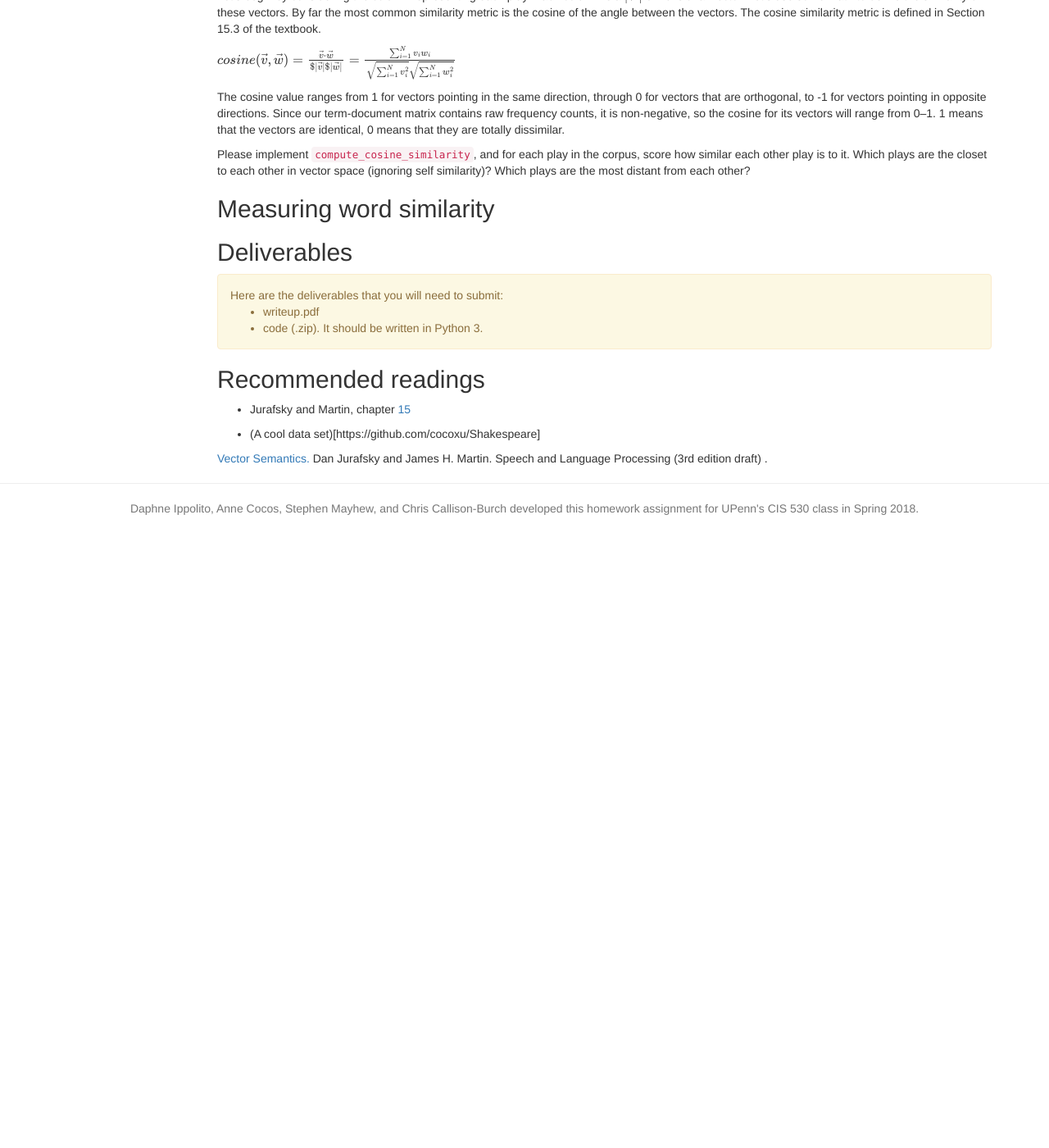
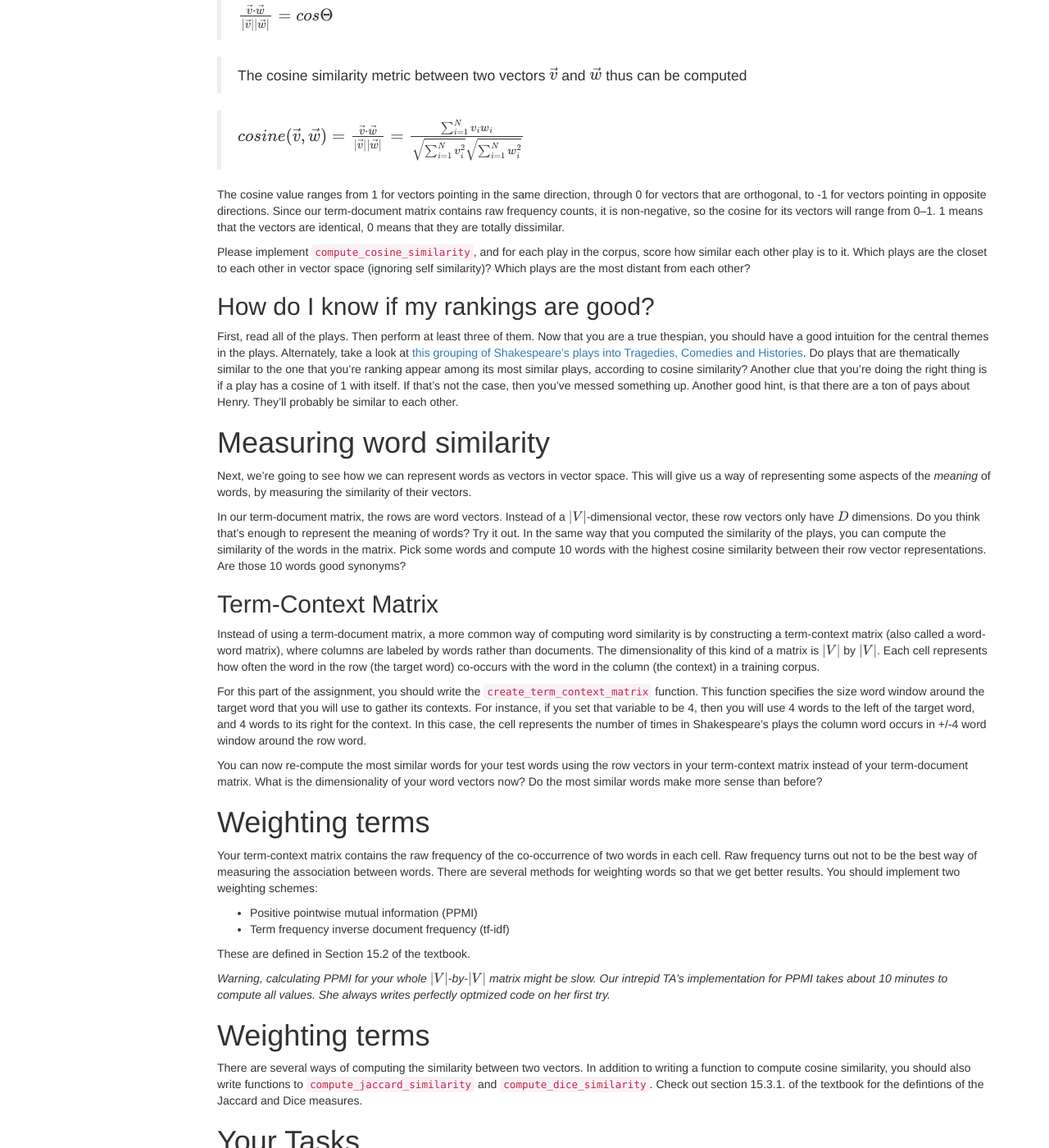
Before and after one commit to computational-linguistics-class/computational-linguistics-class.github.io, a Jekyll site: the page built from assignment3.md, in a window 1280 px wide and 1400 px high, scrolled down 1946 px. Shown: the whole window at 82% size. Built offline with Jekyll 4.4.1, drawn with Linux system fonts in a browser that asks for light colours; nearby versions of some CDN libraries; formulas are drawn with MathJax 3; a script that is not in the unit is left out; before the commit the page ends 2576 px from its top, so only the background shows below that; some of the changed text lies outside the part shown.

Commit message:
Updated draft of HW3

```diff
--- a/assignment3.md
+++ b/assignment3.md
@@ -3,7 +3,7 @@ layout: default
 img: period_speech.png
 img_link: https://xkcd.com/771/
 caption: Understanding Shakespeare with Math
-title: Homework 3 - Vector Semantics
+title: Homework 3 "Vector Space Models"
 active_tab: homework
 release_date: 2018-01-24
 due_date: 2018-01-31T11:00:00EST
@@ -32,7 +32,7 @@ Warning: this assignment is out of date.  It may still need to be updated for th
 This assignment is due before {{ page.due_date | date: "%I:%M%p" }} on {{ page.due_date | date: "%A, %B %-d, %Y" }}.
 </div>
 
-Vector Semantics <span class="text-muted">: Assignment 3</span>
+Vector Space Models <span class="text-muted">: Assignment 3</span>
 =============================================================
 
 In this assignment you will implement many of the things you learned in [Chapter 15 of the textbook](https://web.stanford.edu/~jurafsky/slp3/15.pdf). If you haven't read it yet, now would be a good time to do that.  We'll wait.  Done?  Great, let's move on.
@@ -47,6 +47,91 @@ Here are the materials that you should download for this assignment:
 * Skeleton python code
 * Data - the complete works of Shakespeare
 </div>
+
+
+# Term-Document Matrix
+
+You will write code to compile a term-document matrix for Shakespeare's plays, following the description in section 15.1.1 in textbook.
+
+> In a *term-document matrix*, each row represents a word in the vocabulary and each column represents a document from some collection. The figure below shows a small selection from a term-document matrix showing the occurrence of four words in four plays by Shakespeare. Each cell in this matrix represents the number of times a particular word (defined by the row) occurs in a particular document (defined by the column). Thus *clown* appeared 117 times in *Twelfth Night
+
+|             | As You Like It |  Twelfth Night  | Julias Caesar | Henry V |
+| :---------: |:--------------:| :-------------: | :----------:  | :-----: |
+| **battle**	| 1 | 1 | 8 | 15 |
+| **soldier**	| 2 | 2 | 12 | 36 |
+| **fool**		| 37 | 58 | 1 | 5 |
+| **crown**		| 5 | 117 | 0 | 0 |
+
+The dimensions of your term-document matrix will be the number of documents $D$ (in this case, the number of Shakespeare's plays that we give you in the corpus by the number of unique word types $\|V\|$ in that collection.   The columns represent the documents, and the rows represent the words, and each cell represents the frequency of that word in that document.
+
+In your code you will write a function to `create_term_document_matrix`.  This will let you be the hit of your next dinner party by being able to answer triva questions like *how many words did Shakespeare use?*, which may give us a hint to the answer to *[How many words did Shakespeare know?]*  The table will also tell you how many words Shakespeare used only once.  did you know that there's a technical term for that?  In corpus linguistics they are called [*hapax legomena*](https://en.wikipedia.org/wiki/Hapax_legomenon), but I prefer the term *singleton*, because I don't like snooty Greek or Latin terms.
+
+## Comparing plays
+
+The term-document matrix will also let us do cool things like figure out which plays are most similar to each other, by comparing the column vectors.  We could even look for outliers to see if some plays are so dissimilar from the rest of the cannon that [maybe they weren't authored by Shakespeare afterall](https://en.wikipedia.org/wiki/Shakespeare_authorship_question).
+
+Let's begin by considering the column representing each play.  Each column is a $\|V\|$-dimensional vector.  Let's use some math to define the similarity of these vectors.   By far the most common similarity metric is the cosine of the angle between the vectors.  The cosine similarity metric is defined in Section 15.3 of the textbook.
+
+> The cosine—like most measures for vector similarity used in NLP—is based on the dot product operator from linear algebra, also called the inner product:
+
+> dot-product($\vec{v}, \vec{w}) = \vec{v} \cdot \vec{w} = \sum_{i=1}^{N}{v_iw_i} = v_1w_1 +v_2w_2 +...+v_Nw_N$
+
+> The dot product acts as a similarity metric because it will tend to be high just when the two vectors have large values in the same dimensions. Alternatively, vectors that have zeros in different dimensions—orthogonal vectors—will have a dot product of 0, representing their strong dissimilarity.
+
+> This raw dot-product, however, has a problem as a similarity metric: it favors long vectors. The vector length is defined as
+
+> $\|\vec{v}\| = \sqrt{\sum_{i=1}^{N}{v_i^2}}$
+
+> The dot product is higher if a vector is longer, with higher values in each dimension. More frequent words have longer vectors, since they tend to co-occur with more words and have higher co-occurrence values with each of them. The raw dot product thus will be higher for frequent words. But this is a problem; we’d like a similarity metric that tells us how similar two words are regardless of their frequency.
+
+> The simplest way to modify the dot product to normalize for the vector length is to divide the dot product by the lengths of each of the two vectors. This normalized dot product turns out to be the same as the cosine of the angle between the two vectors, following from the definition of the dot product between two vectors $\vec{v}$ and $\vec{w}$ as:
+
+> $\vec{v} \cdot \vec{w} = \|\vec{v}\|\|\vec{w}\| cos \Theta$
+
+> $\frac{\vec{v} \cdot \vec{w}}{\|\vec{v}\|\|\vec{w}\|} =  cos \Theta$
+
+> The cosine similarity metric between two vectors $\vec{v}$ and $\vec{w}$ thus can be computed
+
+> $cosine(\vec{v}, \vec{w}) = \frac{\vec{v} \cdot \vec{w}}{\|\vec{v}\| \|\vec{w}\|} = \frac{\sum_{i=1}^{N}{v_iw_i}}{\sqrt{\sum_{i=1}^{N}{v_i^2}} \sqrt{\sum_{i=1}^{N}{w_i^2}}} $
+
+The cosine value ranges from 1 for vectors pointing in the same direction, through 0 for vectors that are orthogonal, to -1 for vectors pointing in opposite directions. Since our term-document matrix contains raw frequency counts, it is non-negative, so the cosine for its vectors will range from 0–1.  1 means that the vectors are identical, 0 means that they are totally dissimilar.
+
+Please implement `compute_cosine_similarity`, and for each play in the corpus, score how similar each other play is to it.  Which plays are the closet to each other in vector space (ignoring self similarity)?  Which plays are the most distant from each other?
+
+## How do I know if my rankings are good?
+
+First, read all of the plays.  Then perform at least three of them.  Now that you are a true thespian, you should have a good intuition for the central themes in the plays.   Alternately, take a look at [this grouping of Shakespeare’s plays into Tragedies, Comedies and Histories](https://en.wikipedia.org/wiki/Shakespeare%27s_plays#Canonical_plays). Do plays that are thematically similar to the one that you're ranking appear among its most similar plays, according to cosine similarity? Another clue that you're doing the right thing is if a play has a cosine of 1 with itself.  If that's not the case, then you've messed something up. Another good hint, is that there are a ton of pays about Henry.  They'll probably be similar to each other.
+
+# Measuring word similarity
+
+Next, we're going to see how we can represent words as vectors in vector space.  This will give us a way of representing some aspects of the *meaning* of words, by measuring the similarity of their vectors.
+
+In our term-document matrix, the rows are word vectors.  Instead of a $\|V\|$-dimensional vector, these row vectors only have $D$ dimensions.  Do you think that's enough to represent the meaning of words?  Try it out.  In the same way that you computed the similarity of the plays, you can compute the similarity of the words in the matrix.  Pick some words and compute 10 words with the highest cosine similarity between their row vector representations.  Are those 10 words good synonyms?
+
+## Term-Context Matrix
+
+Instead of using a term-document matrix, a more common way of computing word similarity is by constructing a term-context matrix (also called a word-word matrix), where columns are labeled by words rather than documents.  The dimensionality of this kind of a matrix is $\|V\|$ by $\|V\|$.  Each cell represents how often the word in the row (the target word) co-occurs with the word in the column (the context) in a training corpus.
+
+For this part of the assignment, you should write the `create_term_context_matrix` function.  This function specifies the size word window around the target word that you will use to gather its contexts.  For instance, if you set that variable to be 4, then you will use 4 words to the left of the target word, and 4 words to its right for the context.  In this case, the cell represents the number of times in Shakespeare's plays the column word occurs in +/-4 word window around the row word.
+
+You can now re-compute the most similar words for your test words using the row vectors in your term-context matrix instead of your term-document matrix.  What is the dimensionality of your word vectors now?  Do the most similar words make more sense than before?
+
+# Weighting terms
+
+Your term-context matrix contains the raw frequency of the co-occurrence of two words in each cell.  Raw frequency turns out not to be the best way of measuring the association between words.  There are several methods for weighting words so that we get better results.  You should implement two weighting schemes:
+
+* Positive pointwise mutual information (PPMI)
+* Term frequency inverse document frequency (tf-idf)
+
+These are defined in Section 15.2 of the textbook.
+
+*Warning, calculating PPMI for your whole $\|V\|$-by-$\|V\|$ matrix might be slow. Our intrepid TA's implementation for PPMI takes about 10 minutes to compute all values.  She always writes perfectly optmized code on her first try.*
+
+
+# Weighting terms
+
+There are several ways of computing the similarity between two vectors.  In addition to writing a function to compute cosine similarity, you should also write functions to `compute_jaccard_similarity` and `compute_dice_similarity`.  Check out section 15.3.1. of the textbook for the defintions of the Jaccard and Dice measures.
+
 
 Your Tasks
 ======================
@@ -121,6 +174,9 @@ Here are the deliverables that you will need to submit:
 * writeup.pdf
 * code (.zip). It should be written in Python 3.
 </div>
+
+
+
 
 ## Recommended readings
 * Jurafsky and Martin, chapter [15](https://web.stanford.edu/~jurafsky/slp3/15.pdf)
```
Also changed, not shown: other parts of assignment3.md (+0 -32 lines).
